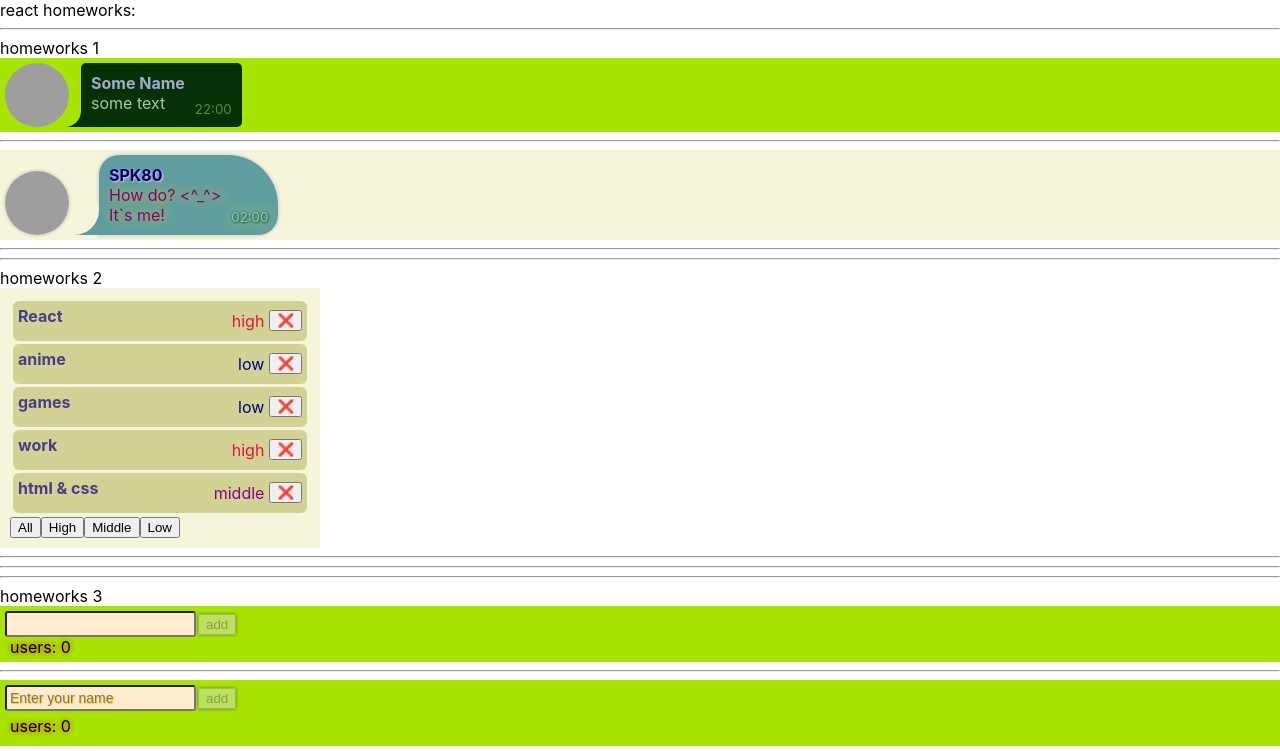
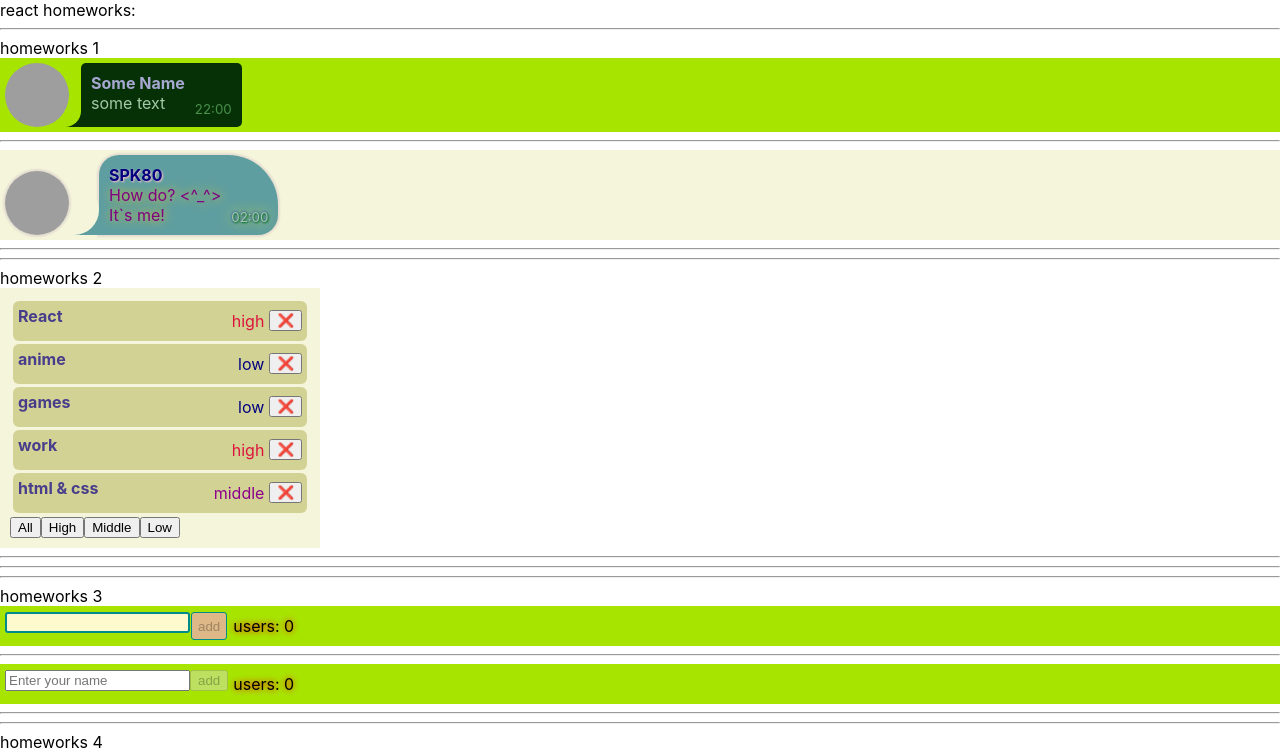
Before and after one commit to SPK80/simple-react-homeworks, a React (Create React App) app: page / in a window 1280 px wide. Shown: the top 751 px of the page. Built offline with nearby package versions, Linux system fonts and the light colour scheme; grey boxes are pictures that could not be loaded.

Commit message:
refactor: in Greeting changes: input to SuperInputText and button to SuperButton

```diff
--- a/src/p2-homeworks/h3/Greeting.module.css
+++ b/src/p2-homeworks/h3/Greeting.module.css
@@ -3,28 +3,29 @@
 }
 
 .errorMessage {
+    display: block;
     width: fit-content;
     color: red;
 }
 
-
 .greeting {
     background-color: #a7e500;
     padding: 5px;
+    display: flex;
 }
 
-.greeting input {
-    background-color: blanchedalmond;
-    border-radius: 3px;
-    text-shadow: #FFCC00 1px 1px 1px;
-    font-size: 14px;
-    padding: 3px;
-}
+/*.greeting input {*/
+/*    background-color: blanchedalmond;*/
+/*    border-radius: 3px;*/
+/*    text-shadow: #FFCC00 1px 1px 1px;*/
+/*    font-size: 14px;*/
+/*    padding: 3px;*/
+/*}*/
 
-.greeting button {
-    margin: 2px;
-    box-shadow: dimgray 0 0 3px;
-}
+/*.greeting button {*/
+/*    margin: 2px;*/
+/*    box-shadow: dimgray 0 0 3px;*/
+/*}*/
 
 .totalUsers {
     margin: 5px;
--- a/src/p2-homeworks/h3/Greeting.tsx
+++ b/src/p2-homeworks/h3/Greeting.tsx
@@ -1,5 +1,7 @@
 import React, {ChangeEvent, KeyboardEvent} from 'react'
 import s from './Greeting.module.css'
+import SuperInputText from "../h4/common/c1-SuperInputText/SuperInputText";
+import SuperButton from "../h4/common/c2-SuperButton/SuperButton";
 
 type GreetingPropsType = {
     name: string
@@ -13,30 +15,31 @@ type GreetingPropsType = {
 const Greeting: React.FC<GreetingPropsType> = (
     {name, setNameCallback, addUser, error, totalUsers} // деструктуризация пропсов
 ) => {
-    const inputClass = error ? s.inputError : ''
+    // const inputClass = error ? s.inputError : ''
 
-    const onKeyPressHandler = (e:KeyboardEvent<HTMLInputElement>) => {
-        if (e.key === 'Enter') {
-            addUser()
-        }
-    };
+    // const onKeyPressHandler = (e:KeyboardEvent<HTMLInputElement>) => {
+    //     if (e.key === 'Enter') {
+    //         addUser()
+    //     }
+    // };
 
     return (
         <div className={s.greeting}>
-            <div>
-                <input
-                    className={inputClass}
+                <SuperInputText
+                    // className={inputClass}
                     value={name}
                     onChange={setNameCallback}
-                    onKeyPress={onKeyPressHandler}
+                    // onKeyPress={onKeyPressHandler}
+                    onEnter={addUser}
+                    spanClassName={s.errorMessage}
+                    error={error?'Please enter you name':''}
                 />
-                <button
+                <SuperButton
                     onClick={addUser}
                     disabled={name === ''}
                 > add
-                </button>
-            </div>
-            {error && <div className={s.errorMessage}>Please enter you name</div>}
+                </SuperButton>
+            {/*{error && <div className={s.errorMessage}>Please enter you name</div>}*/}
             <span className={s.totalUsers}>users: {totalUsers}</span>
         </div>
     )
--- a/src/p2-homeworks/h4/common/c1-SuperInputText/SuperInputText.tsx
+++ b/src/p2-homeworks/h4/common/c1-SuperInputText/SuperInputText.tsx
@@ -42,7 +42,7 @@ const SuperInputText: React.FC<SuperInputTextPropsType> = (
     const finalInputClassName = `${error ? s.errorInput : s.superInput} ${className}`
 
     return (
-        <>
+        <span>
             <input
                 type={'text'}
                 onChange={onChangeCallback}
@@ -52,7 +52,7 @@ const SuperInputText: React.FC<SuperInputTextPropsType> = (
                 {...restProps} // отдаём инпуту остальные пропсы если они есть (value например там внутри)
             />
             {error && <span className={finalSpanClassName}>{error}</span>}
-        </>
+        </span>
     )
 }
 
```
